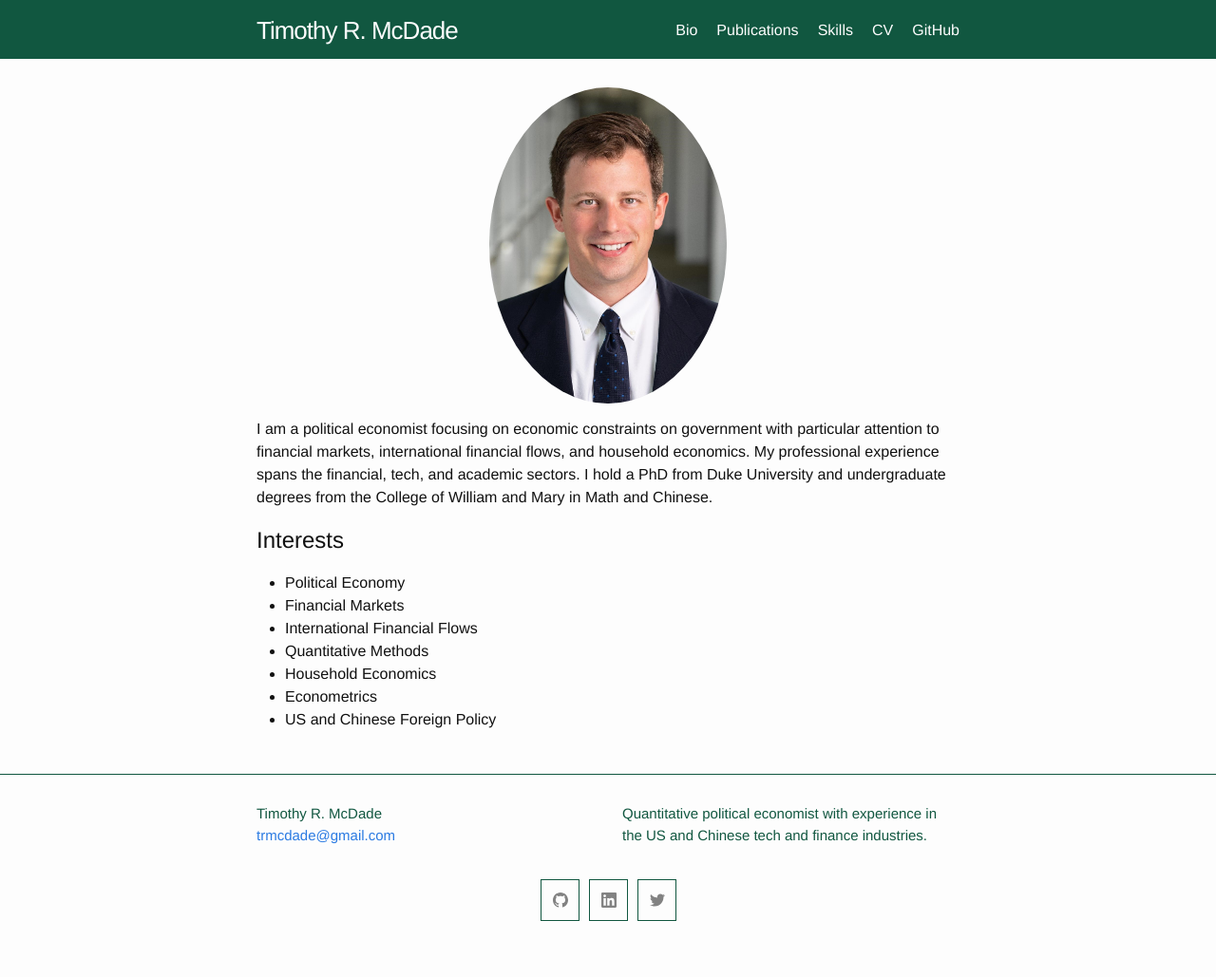
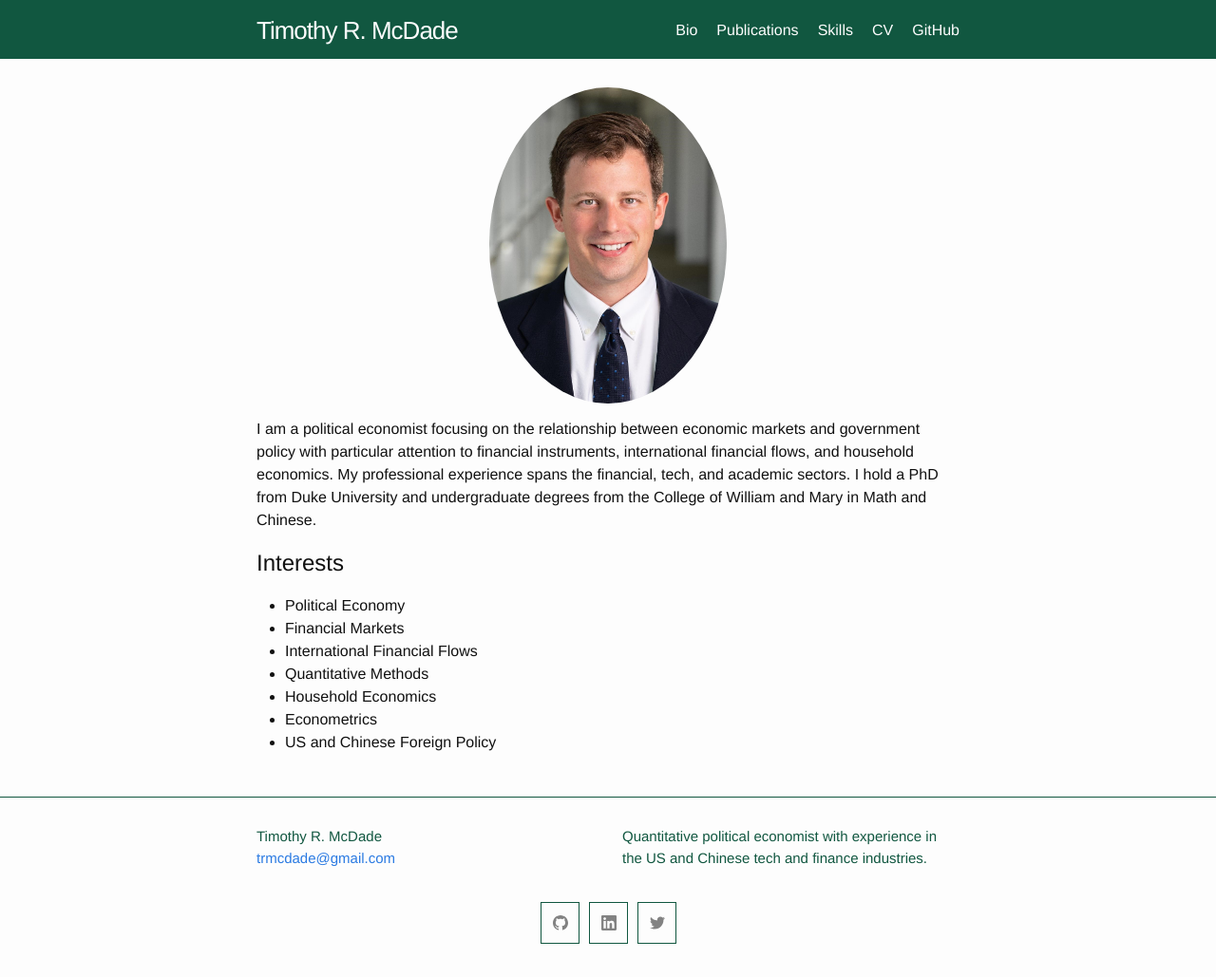
Before and after one commit to trmcdade/trmcdade.github.io, a Jekyll site: the page built from index.md, in a window 1280 px wide. Shown: the whole page at 95% size. Built offline with Jekyll 4.4.1, drawn with Linux system fonts in a browser that asks for light colours; before the commit the page ends 1005 px from its top, so only the background shows below that.

Commit message:
Update index.md

```diff
--- a/index.md
+++ b/index.md
@@ -6,7 +6,7 @@ layout: home
   <a href="url"><img src= "/assets/images/portrait_web.jpg" width="250" style="border-radius:50%"></a>
 </p>
 
-I am a political economist focusing on economic constraints on government with particular attention to financial markets, international financial flows, and household economics. My professional experience spans the financial, tech, and academic sectors. I hold a PhD from Duke University and undergraduate degrees from the College of William and Mary in Math and Chinese.
+I am a political economist focusing on the relationship between economic markets and government policy with particular attention to financial instruments, international financial flows, and household economics. My professional experience spans the financial, tech, and academic sectors. I hold a PhD from Duke University and undergraduate degrees from the College of William and Mary in Math and Chinese.
 
 ## Interests
 - Political Economy
```
